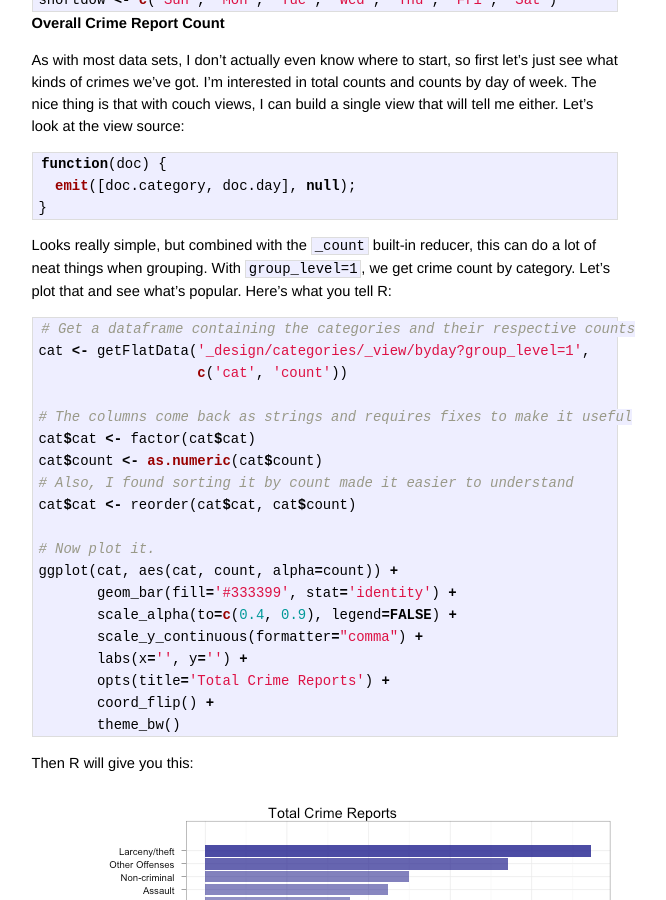
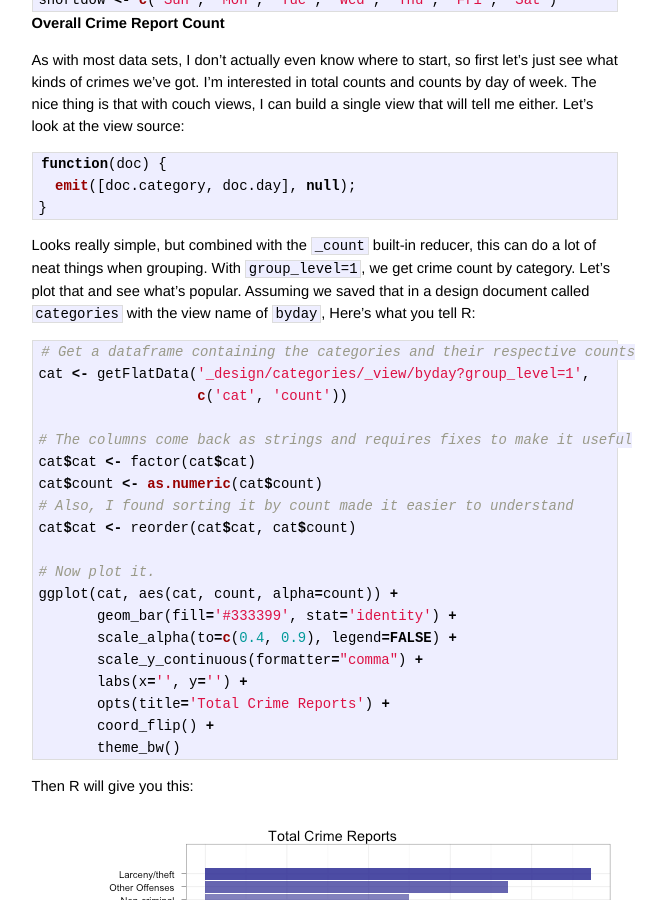
Before and after one commit to dustin/dustin.sallings.org, a Jekyll site: the page built from _posts/2012-04-16-couchr.markdown, in a window 1280 px wide and 900 px high, scrolled down 2466 px. Shown: the whole window, without its empty margins (315-981 px from the left). Built offline with Jekyll 4.4.1, drawn with Linux system fonts in a browser that asks for light colours; Markdown is read by kramdown in place of the engine named in the settings; comment, search, counter and statistics services are not loaded.

Commit message:
Minor change - I never mentioned how I named the view.

```diff
--- a/_posts/2012-04-16-couchr.markdown
+++ b/_posts/2012-04-16-couchr.markdown
@@ -153,7 +153,8 @@ function(doc) {
 Looks really simple, but combined with the `_count` built-in reducer,
 this can do a lot of neat things when grouping.  With `group_level=1`,
 we get crime count by category.  Let's plot that and see what's
-popular.  Here's what you tell R:
+popular.  Assuming we saved that in a design document called
+`categories` with the view name of `byday`, Here's what you tell R:
 
 {% highlight r %}
 # Get a dataframe containing the categories and their respective counts
```
